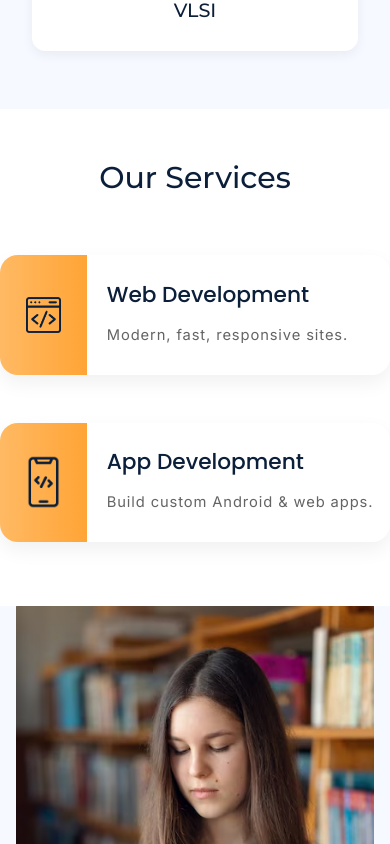
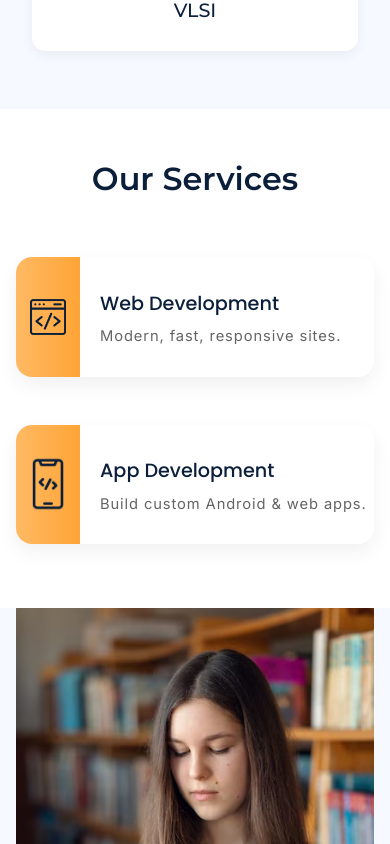
Before and after one commit to kalashjaiswal29/GetIntern, a React (Vite) app: page / in a window 390 px wide. Shown: the part 6100-6944 px from the top of the page. Built offline with nearby package versions, Linux system fonts and the light colour scheme.

Commit message:
Services section alignment for mobile

```diff
--- a/src/components/msmePage7.jsx
+++ b/src/components/msmePage7.jsx
@@ -5,7 +5,7 @@ const MSME = () => {
   return(
     <div className={styles.msmeContainer}>
       <img src={imgMsme} alt="MSME" className={styles.imgMsme}/>
-      <p>
+      <p className={styles.msmeText}>
         <span className={styles.p1}><i>Registered under </i></span>
         <span className={styles.p2}><i>MSME, Govt. of India</i></span>
       </p>
--- a/src/style/NavBar.module.css
+++ b/src/style/NavBar.module.css
@@ -11,7 +11,6 @@
   right: 0rem;
   background-color: #FFFFFF;
   z-index: 100;
-  /* Figma frame width */
   align-self: center;
   margin: auto;
   width: 100%;
--- a/src/style/msme.module.css
+++ b/src/style/msme.module.css
@@ -39,3 +39,20 @@
 
 }
 }
+
+@media(max-width:465px){
+  .msmeText{
+    display: flex;
+    flex-direction: column;
+    /* flex-wrap: nowrap; */
+    text-align: center;
+    gap: 0.2rem ;
+  }
+    .p1 {
+  font-size: 1.15rem;
+}
+
+.p2 {
+  font-size: 1.45rem;
+}
+}
--- a/src/style/services.module.css
+++ b/src/style/services.module.css
@@ -3,19 +3,20 @@
   min-height: 22.0732rem;
 }
 
-.cardsContainer{
-  display:flex ;
+.cardsContainer {
+  display: flex;
   flex-wrap: wrap;
   justify-content: space-evenly;
   margin-top: 2.5rem;
   row-gap: 3rem;
 }
+
 .heading {
   text-align: center;
   font-family: "Montserrat", sans-serif;
   font-weight: 600;
   font-size: 2.224rem;
-  padding: 1.2232rem 0.556rem
+  padding: 1.2232rem 0.556rem;
 }
 
 .card {
@@ -24,31 +25,36 @@
   width: 27.1328rem;
   height: 9.452rem;
   display: flex;
-  flex-wrap: wrap;
-  overflow: hidden;
 }
 
 .iconBox {
   width: 5.4488rem;
   height: 100%;
-  background: linear-gradient(90deg,
+  background: linear-gradient(
+    90deg,
     rgba(255, 167, 58, 0.79) 0%,
-      rgba(255, 140, 0, 0.79) 100%);
+    rgba(255, 140, 0, 0.79) 100%
+  );
   display: flex;
   justify-content: center;
   align-items: center;
-
+  border-bottom-left-radius: 1.112rem;
+  border-top-left-radius: 1.112rem;
 }
 
-.icon{
-  height: 28%;
+.icon {
+  height: 29%;
 }
+
+.appIcon {
+  height: 42%;
+}
+
 .cardContent {
   padding-left: 1.2232rem;
   display: flex;
   flex-direction: column;
   justify-content: center;
-
 }
 
 .cardHead {
@@ -56,7 +62,6 @@
   font-family: "Poppins", sans-serif;
   font-weight: 500;
   line-height: 2.502rem;
-
 }
 
 .cardSubHead {
@@ -64,47 +69,81 @@
   font-family: "Inter", sans-serif;
   font-weight: 400;
   line-height: 2.502rem;
-  color: #555555;
+  color: #555555e8;
   letter-spacing: 0.0556rem;
 }
 
-@media(max-width:998px){
+/* -------- 998px -------- */
+
+@media (max-width: 998px) {
   .servicesContainer {
     max-width: 768px;
     margin-inline: auto;
     padding-bottom: 4rem;
     margin-top: 1.9rem;
   }
-.card{
+
+  .card {
     width: 30rem;
     height: 7.452rem;
   }
+
   .heading {
     font-weight: 550;
     font-size: 2.11rem;
-  padding: 1.2232rem 0.556rem
   }
+
   .cardHead {
     font-size: 1.3568rem;
+  }
 
-
-}
-.appIcon{
+  .appIcon {
     height: 45%;
   }
-.icon{
+
+  .icon {
     height: 30%;
   }
+
   .cardSubHead {
     font-size: 0.92rem;
-
-  color: #555555e8;
   }
 }
-@media(max-width:575px){
+
+/* -------- 575px -------- */
+
+@media (max-width: 575px) {
+  .servicesContainer {
+    padding-inline: 1rem;
+  }
+
   .heading {
-  font-weight: 470;
-  font-size: 1.88rem;
+    font-size: 1.99rem;
+  }
 
+  .card {
+    border-radius: 1rem;
+    width: 100%;
+    flex-direction: row;
+  }
+
+  .iconBox {
+    width: 18%;
+    min-width: 53.16px;
+    border-bottom-left-radius: 1rem;
+    border-top-left-radius: 1rem;
+  }
+
+  /* icon heights yahi par override karni ho to:
+  .icon { height: 29%; }
+  .appIcon { height: 42%; }
+  */
+
+  .cardHead {
+    font-size: 1.2rem;
+  }
+
+  .cardSubHead {
+    line-height: 1.6rem;
   }
 }
```
Also changed, not shown: src/components/servicesPage5.jsx (line endings or trailing spaces). Lines whose indentation alone changed are shown as unchanged.
